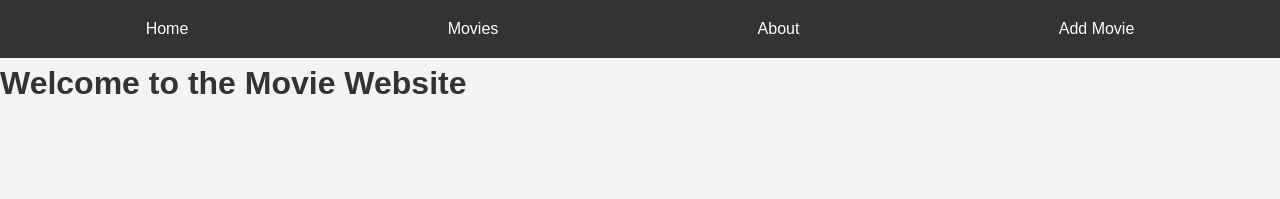
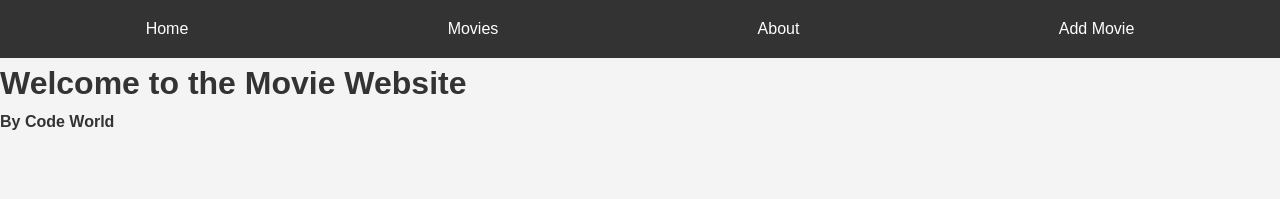
Before and after one commit to Junior2960/mymovies-app, a React (Create React App) app: page / in a window 1280 px wide. Shown: the top 199 px of the page. Built offline with nearby package versions, Linux system fonts and the light colour scheme.

Commit message:
Update Home.js

```diff
--- a/src/pages/Home.js
+++ b/src/pages/Home.js
@@ -5,6 +5,7 @@ const Home = () => {
   return (
     <div>
       <h1>Welcome to the Movie Website</h1>
+      <h4>By Code World </h4>
     </div>
   );
 };
```
